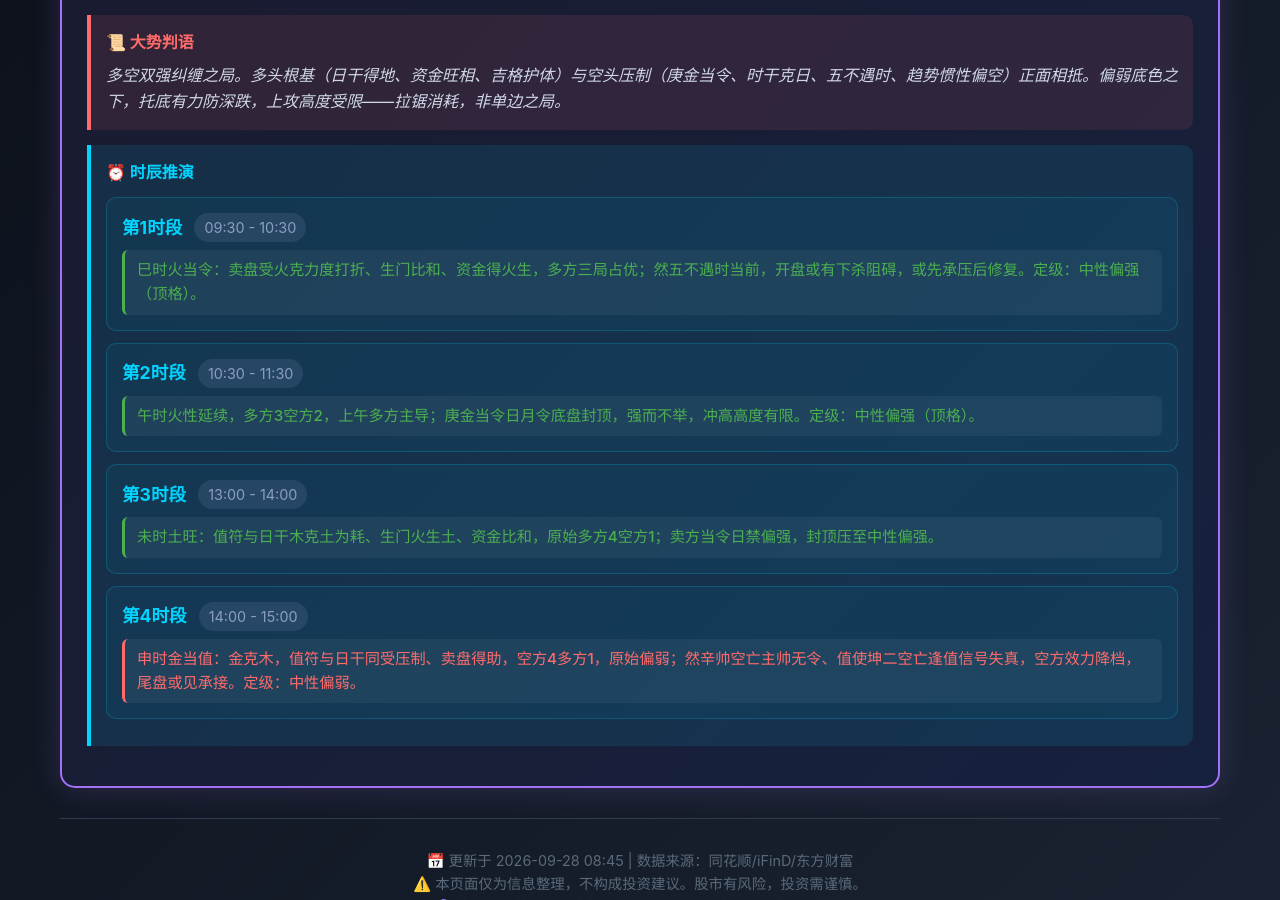
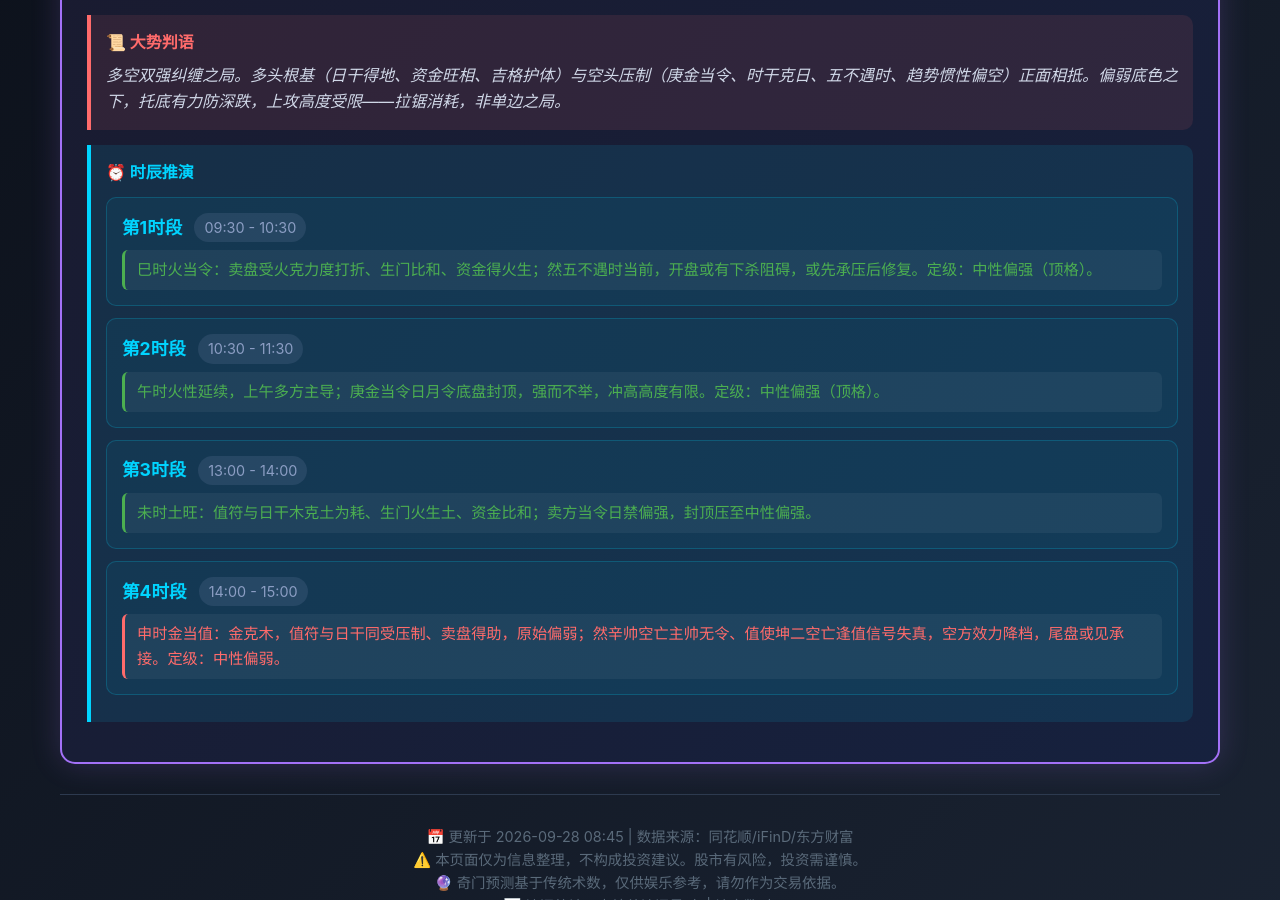
Before and after one commit to xiaoyi0319a/yixue-dashboard, a Jekyll site: the page index.html, which Jekyll copies as it is, in a window 1280 px wide and 900 px high, scrolled down 587 px. Built offline with Jekyll 4.4.1, drawn with Linux system fonts in a browser that asks for light colours; comment, search, counter and statistics services are not loaded.

Commit message:
fix: 移除时辰推演卡片中的五维度计票字样（多方X空方Y为内部分析过程，不面向访客）

```diff
--- a/index.html
+++ b/index.html
@@ -37,28 +37,28 @@
                         <span class="time-name">第1时段</span>
                         <span class="time-range">09:30 - 10:30</span>
                     </div>
-                    <div class="time-verdict up">巳时火当令：卖盘受火克力度打折、生门比和、资金得火生，多方三局占优；然五不遇时当前，开盘或有下杀阻碍，或先承压后修复。定级：中性偏强（顶格）。</div>
+                    <div class="time-verdict up">巳时火当令：卖盘受火克力度打折、生门比和、资金得火生；然五不遇时当前，开盘或有下杀阻碍，或先承压后修复。定级：中性偏强（顶格）。</div>
                 </div>
                 <div class="time-slot">
                     <div class="time-header">
                         <span class="time-name">第2时段</span>
                         <span class="time-range">10:30 - 11:30</span>
                     </div>
-                    <div class="time-verdict up">午时火性延续，多方3空方2，上午多方主导；庚金当令日月令底盘封顶，强而不举，冲高高度有限。定级：中性偏强（顶格）。</div>
+                    <div class="time-verdict up">午时火性延续，上午多方主导；庚金当令日月令底盘封顶，强而不举，冲高高度有限。定级：中性偏强（顶格）。</div>
                 </div>
                 <div class="time-slot">
                     <div class="time-header">
                         <span class="time-name">第3时段</span>
                         <span class="time-range">13:00 - 14:00</span>
                     </div>
-                    <div class="time-verdict up">未时土旺：值符与日干木克土为耗、生门火生土、资金比和，原始多方4空方1；卖方当令日禁偏强，封顶压至中性偏强。</div>
+                    <div class="time-verdict up">未时土旺：值符与日干木克土为耗、生门火生土、资金比和；卖方当令日禁偏强，封顶压至中性偏强。</div>
                 </div>
                 <div class="time-slot">
                     <div class="time-header">
                         <span class="time-name">第4时段</span>
                         <span class="time-range">14:00 - 15:00</span>
                     </div>
-                    <div class="time-verdict down">申时金当值：金克木，值符与日干同受压制、卖盘得助，空方4多方1，原始偏弱；然辛帅空亡主帅无令、值使坤二空亡逢值信号失真，空方效力降档，尾盘或见承接。定级：中性偏弱。</div>
+                    <div class="time-verdict down">申时金当值：金克木，值符与日干同受压制、卖盘得助，原始偏弱；然辛帅空亡主帅无令、值使坤二空亡逢值信号失真，空方效力降档，尾盘或见承接。定级：中性偏弱。</div>
                 </div>
             </div>
         </div>
```
